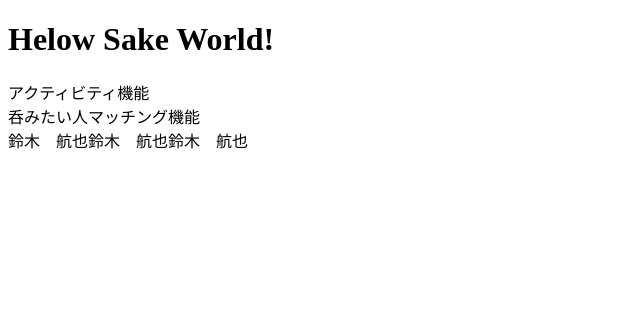
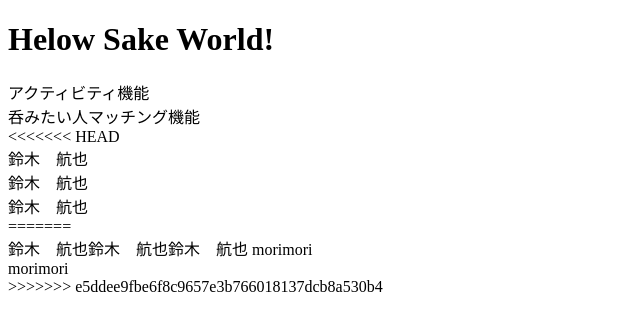
Before and after one commit to macking-all/nomilog, a PHP site: page / in a window 1280 px wide. Shown: the top 331 px of the page, without its empty margins (0-640 px from the left). Run offline with PHP 8.4, Linux system fonts and the light colour scheme.

Commit message:
てすと

```diff
--- a/index.php
+++ b/index.php
@@ -15,9 +15,15 @@ $hw = 'Helow Sake World!';
         <dt>呑みたい人マッチング機能</dt>
         <dt></dt>
         <dt></dt>
-        <dt>鈴木　航也鈴木　航也鈴木　航也</dt>
+<<<<<<< HEAD
+        <dt>鈴木　航也</dt>
+        <dt>鈴木　航也</dt>
+        <dt>鈴木　航也</dt>
+=======
+        <dt>鈴木　航也鈴木　航也鈴木　航也 morimori</dt>
+        <dt>morimori</dt>
         <dt></dt>
-        <dt></dt>
+>>>>>>> e5ddee9fbe6f8c9657e3b766018137dcb8a530b4
     </dl>
 </body>
 </html>
```
